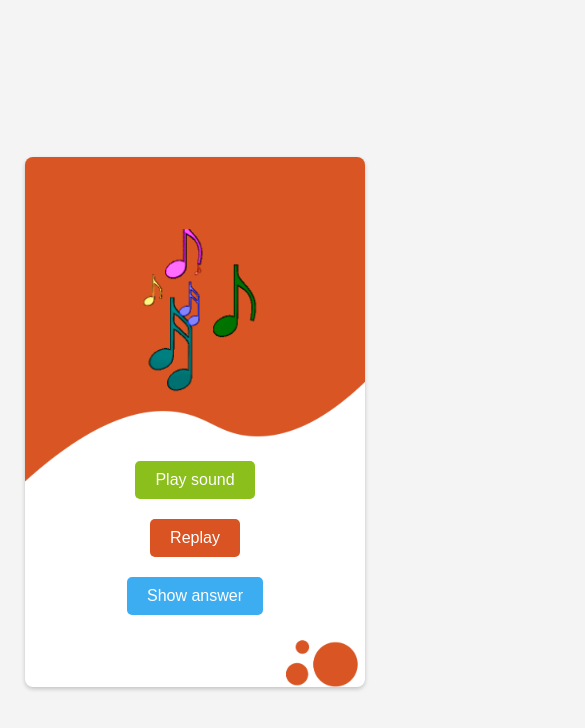
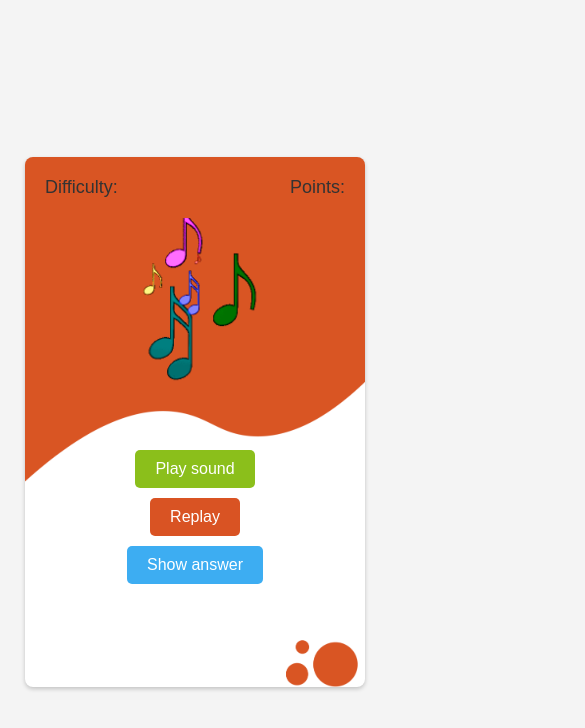
Before and after one commit to RaphaelPesce/bradyourbrain, a plain HTML site: page index.html in a window 390 px wide. Shown: the top 728 px of the page, 585 px wide, since content can reach past the window. Drawn offline with Linux system fonts and the light colour scheme.

Commit message:
original12

```diff
--- a/style.css
+++ b/style.css
@@ -119,8 +119,13 @@ audio {
 
 
 @media (max-width: 600px) {
+    @font-face {
+        font-family: 'font';
+        src: url(‘/font/font.ttf’) format(‘truetype’)
+    }
+
     body {
-        font-family: scriptorama markdown JF;
+        font-family: 'font', sans-serif;
         display: flex;
         justify-content: center;
         align-items: center;
@@ -129,27 +134,11 @@ audio {
         background-color: #f4f4f4;
     }
 
-    .difficulty {
-        position: absolute;
-        top: 210px;
-        left: 802px;
-        font-size: 18px;
-        color: #333;
-    }
-
-    .points {
-        position: absolute;
-        top: 210px;
-        left: 1050px;
-        font-size: 18px;
-        color: #333;
-    }
-
-
     .container {
         display: flex;
         flex-direction: column;
-        justify-content: center;
+        justify-content: flex-start;
+        /* Modifié pour aligner le contenu en haut */
         align-items: center;
         background-color: white;
         width: 300px;
@@ -164,41 +153,77 @@ audio {
         background-repeat: no-repeat;
     }
 
-    .spacer {
-        height: 210px;
+    .top-info {
+        display: flex;
+        justify-content: space-between;
+        width: 100%;
+        margin-bottom: 20px;
+        /* Ajustez selon vos besoins */
     }
 
-    #playButton {
+    .difficulty,
+    .points {
+        font-size: 18px;
+        color: #333;
+    }
+
+    .anim {
+        width: 150px;
+        /* Ajustez la largeur selon vos besoins */
+        height: auto;
+        /* Pour conserver les proportions de l'image */
+        display: flex;
+        justify-content: center;
+        /* Centrer l'image dans le conteneur */
+    }
+
+    .anim img {
+        width: 100%;
+        /* L'image prendra la largeur du conteneur */
+        height: auto;
+        /* Pour conserver les proportions de l'image */
+    }
+
+    .buttons-container {
+        display: flex;
+        flex-direction: column;
+        align-items: center;
+        margin-top: 60px;
+        /* Espace fixe entre les boutons et les messages */
+    }
+
+    #playButton,
+    #replayButton,
+    #showMessageButton {
         background-color: #8BBF1B;
+        /* Couleur pour Play Button */
         color: white;
         padding: 10px 20px;
         border: none;
         border-radius: 5px;
         cursor: pointer;
         font-size: 16px;
-        margin-bottom: 20px;
+        margin-bottom: 10px;
+        /* Espacement entre les boutons */
     }
 
+    /* Styles spécifiques pour Replay et Show Message Buttons */
     #replayButton {
         background-color: #D95323;
-        color: white;
-        padding: 10px 20px;
-        border: none;
-        border-radius: 5px;
-        cursor: pointer;
-        font-size: 16px;
-        margin-bottom: 20px;
+        /* Couleur pour Replay Button */
     }
 
     #showMessageButton {
         background-color: #3DADF2;
-        color: white;
-        padding: 10px 20px;
-        border: none;
-        border-radius: 5px;
-        cursor: pointer;
-        font-size: 16px;
-        margin-bottom: 20px;
+        /* Couleur pour Show Message Button */
+    }
+
+    .messages-container {
+        display: flex;
+        flex-direction: column;
+        align-items: center;
+        width: 100%;
+        /* S'assurer que le container prend toute la largeur */
     }
 
     #preCountdownTimer,
```
